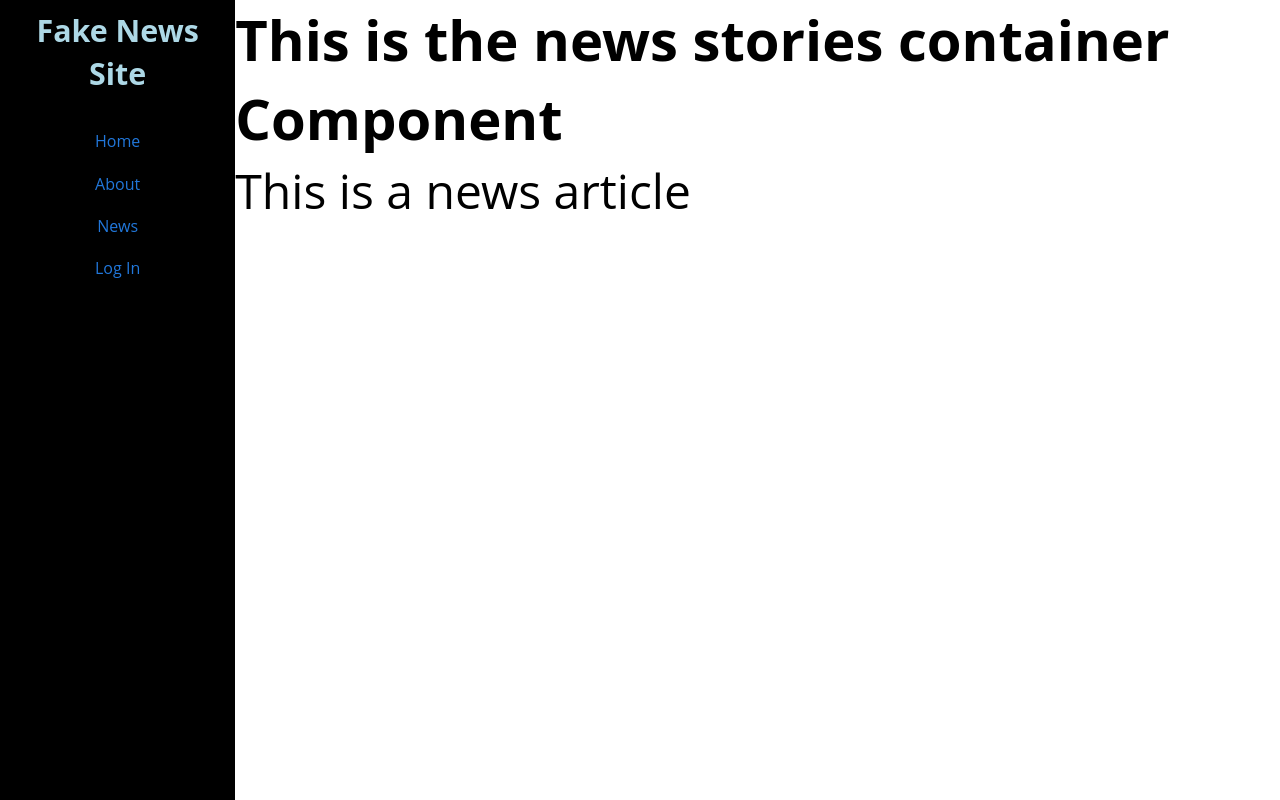
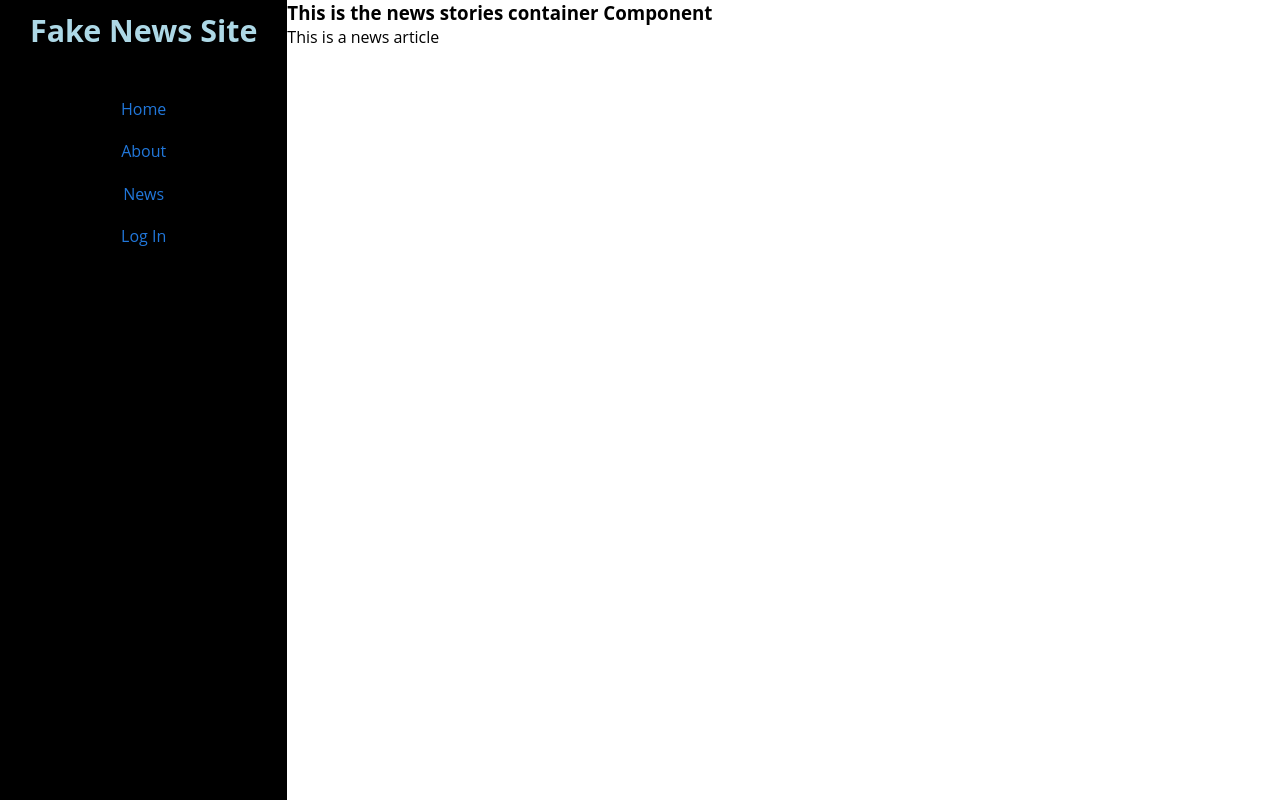
Before and after one commit to JS-goose/fake_news_react, a React (Create React App) app: page / in a window 1280 px wide. Built offline with nearby package versions, Linux system fonts and the light colour scheme.

Commit message:
changed font size on NewsList

```diff
--- a/src/App.css
+++ b/src/App.css
@@ -47,6 +47,5 @@ nav h1 {
 
 #news-list-container {
   color: black;
-  font-size: 3em;
 
 }
```
